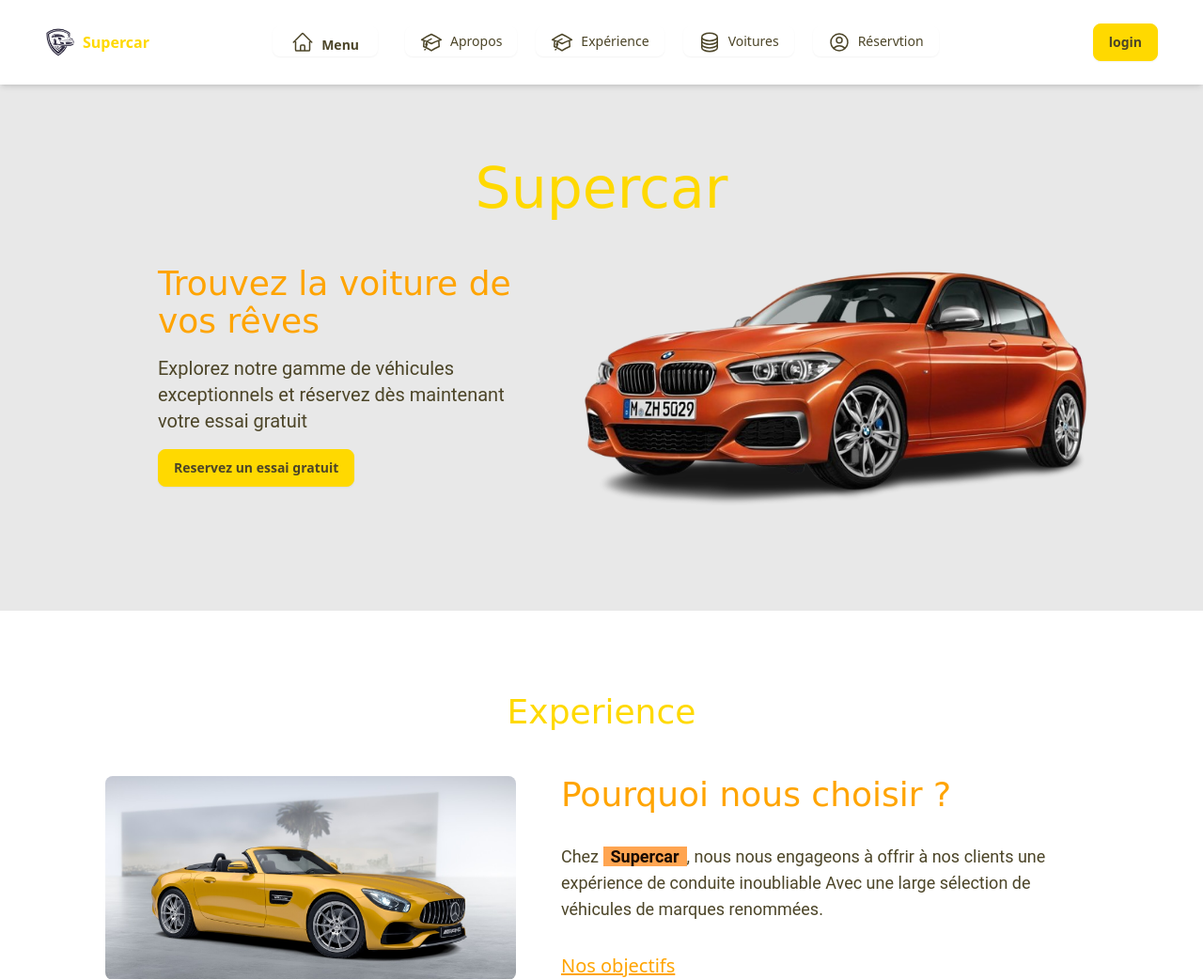
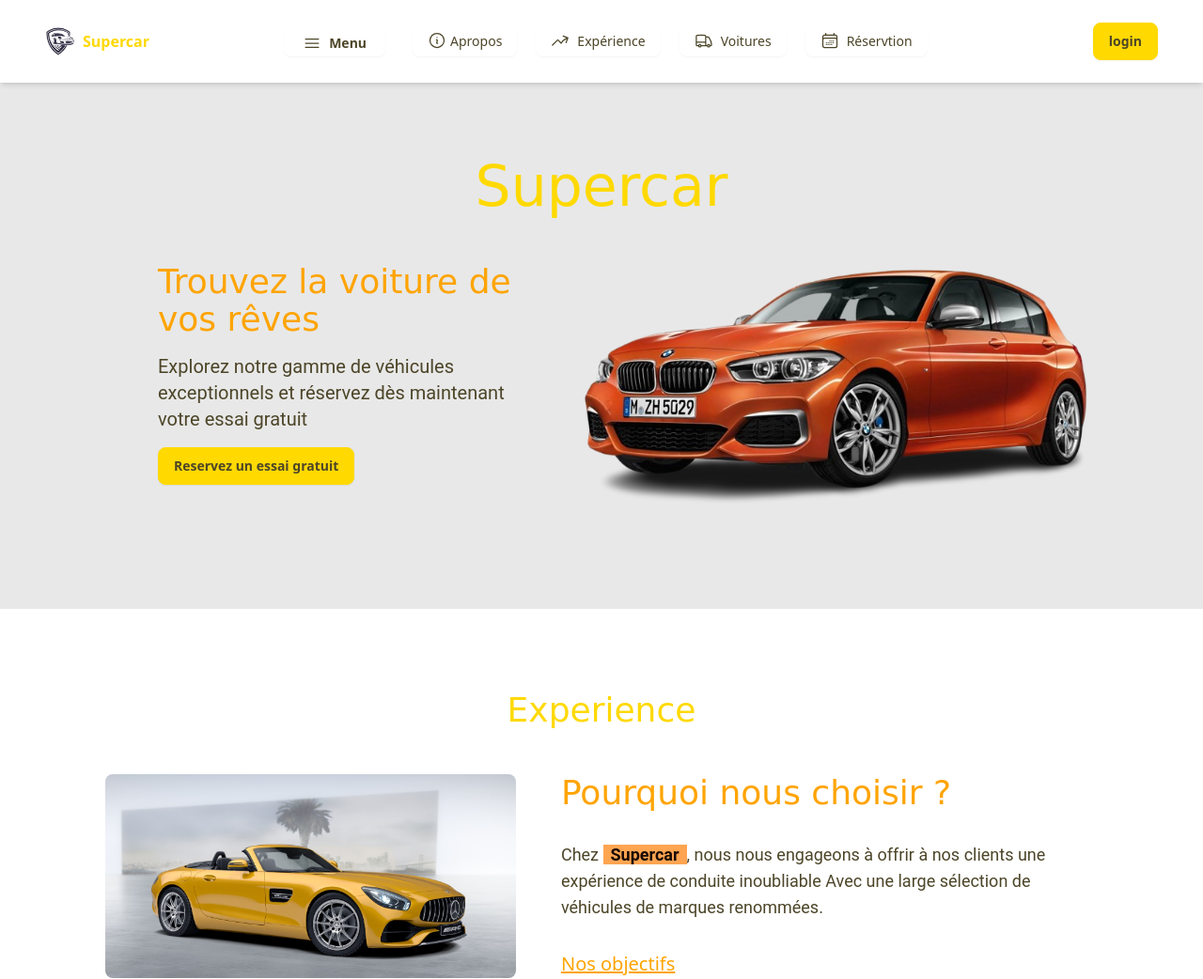
Before and after one commit to anliomar-dev/supercar, a PHP site: page /supercar/ in a window 1280 px wide. Shown: the top 1042 px of the page at 94% size. Run offline with PHP 8.4, Linux system fonts and the light colour scheme.

Commit message:
feat: added svg icon in dropdown links

```diff
--- a/assets/css/styles.css
+++ b/assets/css/styles.css
@@ -2043,6 +2031,11 @@ html {
   height: 4rem;
 }
 
+.size-5 {
+  width: 1.25rem;
+  height: 1.25rem;
+}
+
 .size-6 {
   width: 1.5rem;
   height: 1.5rem;
@@ -2211,16 +2181,20 @@ html {
   justify-content: space-around;
 }
 
+.gap-1 {
+  gap: 0.25rem;
+}
+
 .gap-2 {
   gap: 0.5rem;
 }
 
+.gap-3 {
+  gap: 0.75rem;
+}
+
 .gap-4 {
   gap: 1rem;
-}
-
-.gap-3 {
-  gap: 0.75rem;
 }
 
 .gap-x-2 {
@@ -2743,31 +2713,21 @@ html {
     padding-bottom: 0px;
   }
 
+  .lg\:py-20 {
+    padding-top: 5rem;
+    padding-bottom: 5rem;
+  }
+
   .lg\:py-32 {
     padding-top: 8rem;
     padding-bottom: 8rem;
   }
 
-  .lg\:py-36 {
-    padding-top: 9rem;
-    padding-bottom: 9rem;
-  }
-
   .lg\:py-8 {
     padding-top: 2rem;
     padding-bottom: 2rem;
   }
 
-  .lg\:px-12 {
-    padding-left: 3rem;
-    padding-right: 3rem;
-  }
-
-  .lg\:py-20 {
-    padding-top: 5rem;
-    padding-bottom: 5rem;
-  }
-
   .lg\:pt-0 {
     padding-top: 0px;
   }
--- a/layout/navbar.php
+++ b/layout/navbar.php
@@ -34,49 +34,84 @@
 							<a class="flex gap-2 w-full justify-center py-2 font-medium btn btn-primary
 								lg:bg-transparent min-h-0 h-8 m-1 border-none" style="transform: translateX(-17px);">
 								<div tabindex="0" role="button" class="flex items-center gap-x-2" style="font-weight: 750;">
-									<svg xmlns="http://www.w3.org/2000/svg" fill="none" viewBox="0 0 24 24" stroke-width="1.5" stroke="currentColor" class="size-6 test">
-										<path stroke-linecap="round" stroke-linejoin="round" d="m2.25 12 8.954-8.955c.44-.439 1.152-.439 1.591 0L21.75 12M4.5 9.75v10.125c0 .621.504 1.125 1.125 1.125H9.75v-4.875c0-.621.504-1.125 1.125-1.125h2.25c.621 0 1.125.504 1.125 1.125V21h4.125c.621 0 1.125-.504 1.125-1.125V9.75M8.25 21h8.25" />
+									<svg xmlns="http://www.w3.org/2000/svg" fill="none" viewBox="0 0 24 24" stroke-width="1.5" stroke="currentColor" class="size-5">
+										<path stroke-linecap="round" stroke-linejoin="round" d="M3.75 6.75h16.5M3.75 12h16.5m-16.5 5.25h16.5" />
 									</svg>
 									Menu
 								</div>
 							</a>
-							<ul tabindex="0" class="dropdown-content menu bg-base-100 rounded-box z-[1] w-auto shadow">
-								<li><a href="#hero">Acceuil</a></li>
-								<li><a href="">Toutes nos voitures</a></li>
-								<li><a href="">Demande d'essai</a></li>
-								<li><a href="">Contact</a></li>
-								<li><a href="">Evennements</a></li>
+							<ul tabindex="0" class="dropdown-content menu bg-base-100 rounded-box z-[1] w-[200px] shadow">
+								<li>
+									<a href="#hero">
+										<svg xmlns="http://www.w3.org/2000/svg" fill="none" viewBox="0 0 24 24" stroke-width="1.5" stroke="currentColor" class="size-5">
+											<path stroke-linecap="round" stroke-linejoin="round" d="m2.25 12 8.954-8.955c.44-.439 1.152-.439 1.591 0L21.75 12M4.5 9.75v10.125c0 .621.504 1.125 1.125 1.125H9.75v-4.875c0-.621.504-1.125 1.125-1.125h2.25c.621 0 1.125.504 1.125 1.125V21h4.125c.621 0 1.125-.504 1.125-1.125V9.75M8.25 21h8.25" />
+										</svg>
+										Acceuil
+									</a>
+								</li>
+								<li>
+									<a href="">
+										<svg xmlns="http://www.w3.org/2000/svg" fill="none" viewBox="0 0 24 24" stroke-width="1.5" stroke="currentColor" class="size-5">
+											<path stroke-linecap="round" stroke-linejoin="round" d="M8.25 18.75a1.5 1.5 0 0 1-3 0m3 0a1.5 1.5 0 0 0-3 0m3 0h6m-9 0H3.375a1.125 1.125 0 0 1-1.125-1.125V14.25m17.25 4.5a1.5 1.5 0 0 1-3 0m3 0a1.5 1.5 0 0 0-3 0m3 0h1.125c.621 0 1.129-.504 1.09-1.124a17.902 17.902 0 0 0-3.213-9.193 2.056 2.056 0 0 0-1.58-.86H14.25M16.5 18.75h-2.25m0-11.177v-.958c0-.568-.422-1.048-.987-1.106a48.554 48.554 0 0 0-10.026 0 1.106 1.106 0 0 0-.987 1.106v7.635m12-6.677v6.677m0 4.5v-4.5m0 0h-12" />
+										</svg>
+										Toutes nos voitures
+									</a>
+								</li>
+								<li>
+									<a href="">
+										<svg xmlns="http://www.w3.org/2000/svg" fill="none" viewBox="0 0 24 24" stroke-width="1.5" stroke="currentColor" class="size-5">
+											<path stroke-linecap="round" stroke-linejoin="round" d="M6.75 3v2.25M17.25 3v2.25M3 18.75V7.5a2.25 2.25 0 0 1 2.25-2.25h13.5A2.25 2.25 0 0 1 21 7.5v11.25m-18 0A2.25 2.25 0 0 0 5.25 21h13.5A2.25 2.25 0 0 0 21 18.75m-18 0v-7.5A2.25 2.25 0 0 1 5.25 9h13.5A2.25 2.25 0 0 1 21 11.25v7.5m-9-6h.008v.008H12v-.008ZM12 15h.008v.008H12V15Zm0 2.25h.008v.008H12v-.008ZM9.75 15h.008v.008H9.75V15Zm0 2.25h.008v.008H9.75v-.008ZM7.5 15h.008v.008H7.5V15Zm0 2.25h.008v.008H7.5v-.008Zm6.75-4.5h.008v.008h-.008v-.008Zm0 2.25h.008v.008h-.008V15Zm0 2.25h.008v.008h-.008v-.008Zm2.25-4.5h.008v.008H16.5v-.008Zm0 2.25h.008v.008H16.5V15Z" />
+										</svg>
+										Demande d'essai
+									</a>
+								</li>
+								<li>
+									<a href="">
+										<svg xmlns="http://www.w3.org/2000/svg" fill="none" viewBox="0 0 24 24" stroke-width="1.5" stroke="currentColor" class="size-5">
+											<path stroke-linecap="round" stroke-linejoin="round" d="M21.75 6.75v10.5a2.25 2.25 0 0 1-2.25 2.25h-15a2.25 2.25 0 0 1-2.25-2.25V6.75m19.5 0A2.25 2.25 0 0 0 19.5 4.5h-15a2.25 2.25 0 0 0-2.25 2.25m19.5 0v.243a2.25 2.25 0 0 1-1.07 1.916l-7.5 4.615a2.25 2.25 0 0 1-2.36 0L3.32 8.91a2.25 2.25 0 0 1-1.07-1.916V6.75" />
+										</svg>
+										Contact
+									</a>
+								</li>
+								<li>
+									<a href="">
+										<svg xmlns="http://www.w3.org/2000/svg" fill="none" viewBox="0 0 24 24" stroke-width="1.5" stroke="currentColor" class="size-5">
+											<path stroke-linecap="round" stroke-linejoin="round" d="M6.75 2.994v2.25m10.5-2.25v2.25m-14.252 13.5V7.491a2.25 2.25 0 0 1 2.25-2.25h13.5a2.25 2.25 0 0 1 2.25 2.25v11.251m-18 0a2.25 2.25 0 0 0 2.25 2.25h13.5a2.25 2.25 0 0 0 2.25-2.25m-18 0v-7.5a2.25 2.25 0 0 1 2.25-2.25h13.5a2.25 2.25 0 0 1 2.25 2.25v7.5m-6.75-6h2.25m-9 2.25h4.5m.002-2.25h.005v.006H12v-.006Zm-.001 4.5h.006v.006h-.006v-.005Zm-2.25.001h.005v.006H9.75v-.006Zm-2.25 0h.005v.005h-.006v-.005Zm6.75-2.247h.005v.005h-.005v-.005Zm0 2.247h.006v.006h-.006v-.006Zm2.25-2.248h.006V15H16.5v-.005Z" />
+										</svg>
+										Evennements
+									</a>
+								</li>
 							</ul>
 						</div>
 					</li>
 					<li class="btn btn-primary lg:bg-transparent min-h-0 h-8 m-1 border-none flex items-center">
-						<a href="#about" class="flex gap-2 w-auto justify-start py-2 font-medium">
-							<svg xmlns="http://www.w3.org/2000/svg" fill="none" viewBox="0 0 24 24" stroke-width="1.5" stroke="currentColor" class="size-6">
-								<path stroke-linecap="round" stroke-linejoin="round" d="M4.26 10.147a60.438 60.438 0 0 0-.491 6.347A48.62 48.62 0 0 1 12 20.904a48.62 48.62 0 0 1 8.232-4.41 60.46 60.46 0 0 0-.491-6.347m-15.482 0a50.636 50.636 0 0 0-2.658-.813A59.906 59.906 0 0 1 12 3.493a59.903 59.903 0 0 1 10.399 5.84c-.896.248-1.783.52-2.658.814m-15.482 0A50.717 50.717 0 0 1 12 13.489a50.702 50.702 0 0 1 7.74-3.342M6.75 15a.75.75 0 1 0 0-1.5.75.75 0 0 0 0 1.5Zm0 0v-3.675A55.378 55.378 0 0 1 12 8.443m-7.007 11.55A5.981 5.981 0 0 0 6.75 15.75v-1.5" />
+						<a href="#about" class="flex gap-1 w-auto justify-start py-2 font-medium">
+							<svg xmlns="http://www.w3.org/2000/svg" fill="none" viewBox="0 0 24 24" stroke-width="1.5" stroke="currentColor" class="size-5">
+								<path stroke-linecap="round" stroke-linejoin="round" d="m11.25 11.25.041-.02a.75.75 0 0 1 1.063.852l-.708 2.836a.75.75 0 0 0 1.063.853l.041-.021M21 12a9 9 0 1 1-18 0 9 9 0 0 1 18 0Zm-9-3.75h.008v.008H12V8.25Z" />
 							</svg>
 							<span class="pt-1">Apropos</span>
 						</a>
 					</li>
 					<li class="btn btn-primary lg:bg-transparent min-h-0 h-8 m-1 border-none flex items-center">
 						<a href="#experience" class="flex gap-2 w-auto justify-start py-2 font-medium">
-							<svg xmlns="http://www.w3.org/2000/svg" fill="none" viewBox="0 0 24 24" stroke-width="1.5" stroke="currentColor" class="size-6">
-								<path stroke-linecap="round" stroke-linejoin="round" d="M4.26 10.147a60.438 60.438 0 0 0-.491 6.347A48.62 48.62 0 0 1 12 20.904a48.62 48.62 0 0 1 8.232-4.41 60.46 60.46 0 0 0-.491-6.347m-15.482 0a50.636 50.636 0 0 0-2.658-.813A59.906 59.906 0 0 1 12 3.493a59.903 59.903 0 0 1 10.399 5.84c-.896.248-1.783.52-2.658.814m-15.482 0A50.717 50.717 0 0 1 12 13.489a50.702 50.702 0 0 1 7.74-3.342M6.75 15a.75.75 0 1 0 0-1.5.75.75 0 0 0 0 1.5Zm0 0v-3.675A55.378 55.378 0 0 1 12 8.443m-7.007 11.55A5.981 5.981 0 0 0 6.75 15.75v-1.5" />
+							<svg xmlns="http://www.w3.org/2000/svg" fill="none" viewBox="0 0 24 24" stroke-width="1.5" stroke="currentColor" class="size-5">
+								<path stroke-linecap="round" stroke-linejoin="round" d="M2.25 18 9 11.25l4.306 4.306a11.95 11.95 0 0 1 5.814-5.518l2.74-1.22m0 0-5.94-2.281m5.94 2.28-2.28 5.941" />
 							</svg>
 							<span class="pt-1">Expérience</span>
 						</a>
 					</li>
 					<li class="btn btn-primary lg:bg-transparent min-h-0 h-8 m-1 border-none flex items-center">
 						<a href="#cars" class="flex gap-2 w-auto justify-start py-2 font-medium">
-							<svg xmlns="http://www.w3.org/2000/svg" fill="none" viewBox="0 0 24 24" stroke-width="1.5" stroke="currentColor" class="size-6">
-								<path stroke-linecap="round" stroke-linejoin="round" d="M20.25 6.375c0 2.278-3.694 4.125-8.25 4.125S3.75 8.653 3.75 6.375m16.5 0c0-2.278-3.694-4.125-8.25-4.125S3.75 4.097 3.75 6.375m16.5 0v11.25c0 2.278-3.694 4.125-8.25 4.125s-8.25-1.847-8.25-4.125V6.375m16.5 0v3.75m-16.5-3.75v3.75m16.5 0v3.75C20.25 16.153 16.556 18 12 18s-8.25-1.847-8.25-4.125v-3.75m16.5 0c0 2.278-3.694 4.125-8.25 4.125s-8.25-1.847-8.25-4.125" />
+							<svg xmlns="http://www.w3.org/2000/svg" fill="none" viewBox="0 0 24 24" stroke-width="1.5" stroke="currentColor" class="size-5">
+								<path stroke-linecap="round" stroke-linejoin="round" d="M8.25 18.75a1.5 1.5 0 0 1-3 0m3 0a1.5 1.5 0 0 0-3 0m3 0h6m-9 0H3.375a1.125 1.125 0 0 1-1.125-1.125V14.25m17.25 4.5a1.5 1.5 0 0 1-3 0m3 0a1.5 1.5 0 0 0-3 0m3 0h1.125c.621 0 1.129-.504 1.09-1.124a17.902 17.902 0 0 0-3.213-9.193 2.056 2.056 0 0 0-1.58-.86H14.25M16.5 18.75h-2.25m0-11.177v-.958c0-.568-.422-1.048-.987-1.106a48.554 48.554 0 0 0-10.026 0 1.106 1.106 0 0 0-.987 1.106v7.635m12-6.677v6.677m0 4.5v-4.5m0 0h-12" />
 							</svg>
 							<span class="pt-1">Voitures</span>
 						</a>
 					</li>
 					<li class="btn btn-primary lg:bg-transparent min-h-0 h-8 m-1 border-none flex items-center">
 						<a href="#test-steps" class="flex gap-2 w-auto justify-start py-2 font-medium">
-							<svg xmlns="http://www.w3.org/2000/svg" fill="none" viewBox="0 0 24 24" stroke-width="1.5" stroke="currentColor" class="size-6">
-								<path stroke-linecap="round" stroke-linejoin="round" d="M17.982 18.725A7.488 7.488 0 0 0 12 15.75a7.488 7.488 0 0 0-5.982 2.975m11.963 0a9 9 0 1 0-11.963 0m11.963 0A8.966 8.966 0 0 1 12 21a8.966 8.966 0 0 1-5.982-2.275M15 9.75a3 3 0 1 1-6 0 3 3 0 0 1 6 0Z" />
+							<svg xmlns="http://www.w3.org/2000/svg" fill="none" viewBox="0 0 24 24" stroke-width="1.5" stroke="currentColor" class="size-5">
+								<path stroke-linecap="round" stroke-linejoin="round" d="M6.75 3v2.25M17.25 3v2.25M3 18.75V7.5a2.25 2.25 0 0 1 2.25-2.25h13.5A2.25 2.25 0 0 1 21 7.5v11.25m-18 0A2.25 2.25 0 0 0 5.25 21h13.5A2.25 2.25 0 0 0 21 18.75m-18 0v-7.5A2.25 2.25 0 0 1 5.25 9h13.5A2.25 2.25 0 0 1 21 11.25v7.5m-9-6h.008v.008H12v-.008ZM12 15h.008v.008H12V15Zm0 2.25h.008v.008H12v-.008ZM9.75 15h.008v.008H9.75V15Zm0 2.25h.008v.008H9.75v-.008ZM7.5 15h.008v.008H7.5V15Zm0 2.25h.008v.008H7.5v-.008Zm6.75-4.5h.008v.008h-.008v-.008Zm0 2.25h.008v.008h-.008V15Zm0 2.25h.008v.008h-.008v-.008Zm2.25-4.5h.008v.008H16.5v-.008Zm0 2.25h.008v.008H16.5V15Z" />
 							</svg>
 							<span class="pt-1">Réservtion</span>
 						</a>
--- a/views/accueil.php
+++ b/views/accueil.php
@@ -231,7 +231,7 @@
 
 		<!-- upcoming events-->
 		<section class="upcoming-events bg-base-200 flex flex-col items-center
-		px-8 md:px-16 lg:px-28 py-10 md:py-16 lg:py-32 scroll-mt-20" id="upcoming">
+		px-8 md:px-16 lg:px-28 py-10 md:py-16 lg:py-20 scroll-mt-20" id="upcoming">
 			<template id="upcoming-vents-template">
 				<div class="card bg-base-100 image-full w-96 shadow-xl">
 					<figure>
@@ -248,7 +248,7 @@
 					</div>
 				</div>
 			</template>
-			<h2 class="font-comic text-xl md:text-4xl text-primary mb-6 py-6">À ne pas manquer</h2>
+			<h2 class="font-comic text-xl md:text-4xl text-primary mb-6 pb-6">À ne pas manquer</h2>
 			<div class="events-container grid grid-cols-1 md:grid-cols-2 lg:grid-cols-4 gap-x-6 gap-y-6">
 				<div class="card bg-base-100 image-full w-full shadow-xl">
 					<figure>
@@ -311,7 +311,6 @@
 
 		<script>
             const hash = window.location.hash;
-
             if (hash) {
                 const element = document.
                 getElementById(hash.replace('#', ''));
```
Also changed, not shown: other parts of assets/css/styles.css (+34 -73 lines).
